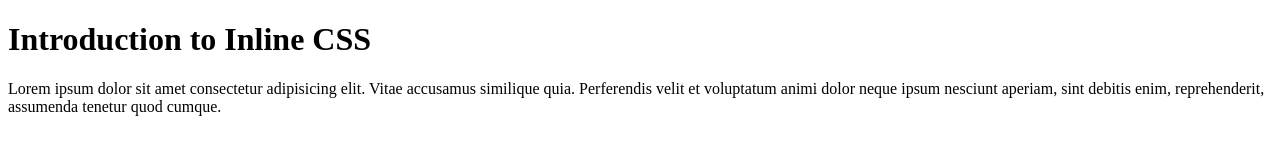
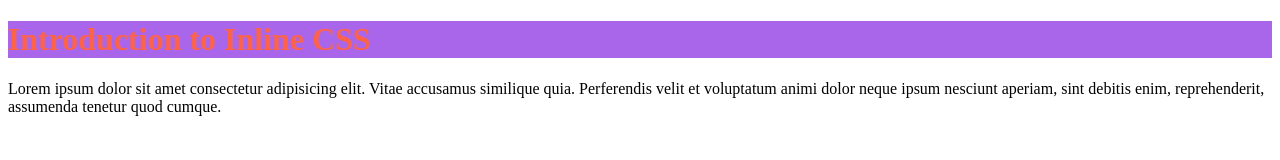
Before and after one commit to ankitakangane/icp-8-assignment-12, a plain HTML site: page index.html in a window 1280 px wide. Drawn offline with Linux system fonts and the light colour scheme.

Commit message:
apply the effect for h1 tag

```diff
--- a/index.html
+++ b/index.html
@@ -6,7 +6,7 @@
     <title>Inline CSS</title>
 </head>
 <body>
-    <h1>Introduction to Inline CSS</h1>
+    <h1 style="color:tomato;background-color: #892be2b7;">Introduction to Inline CSS</h1>
     <p>Lorem ipsum dolor sit amet consectetur adipisicing elit. Vitae accusamus similique quia. Perferendis velit et voluptatum animi dolor neque ipsum nesciunt aperiam, sint debitis enim, reprehenderit, assumenda tenetur quod cumque.</p>
 </body>
 </html>
```
